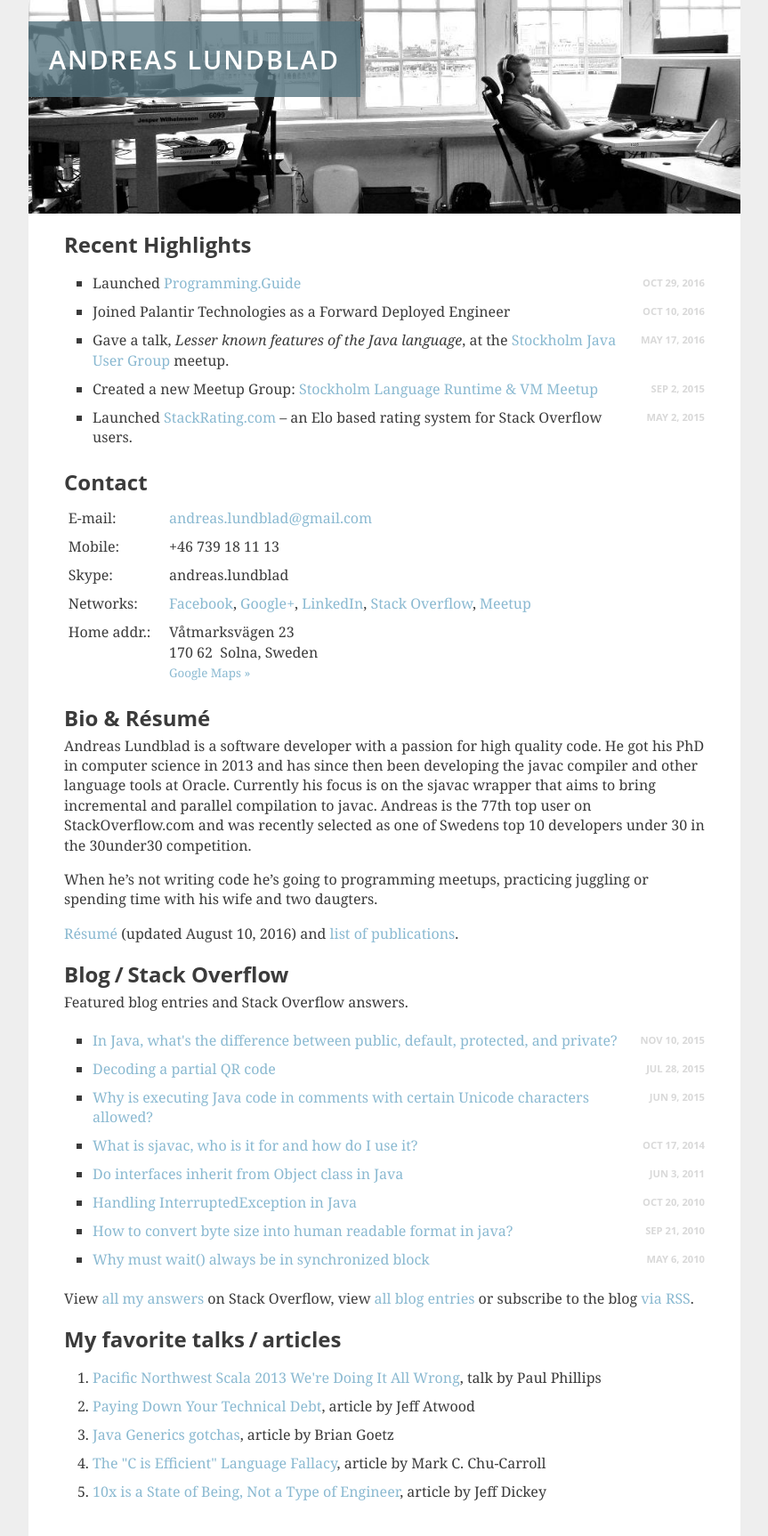
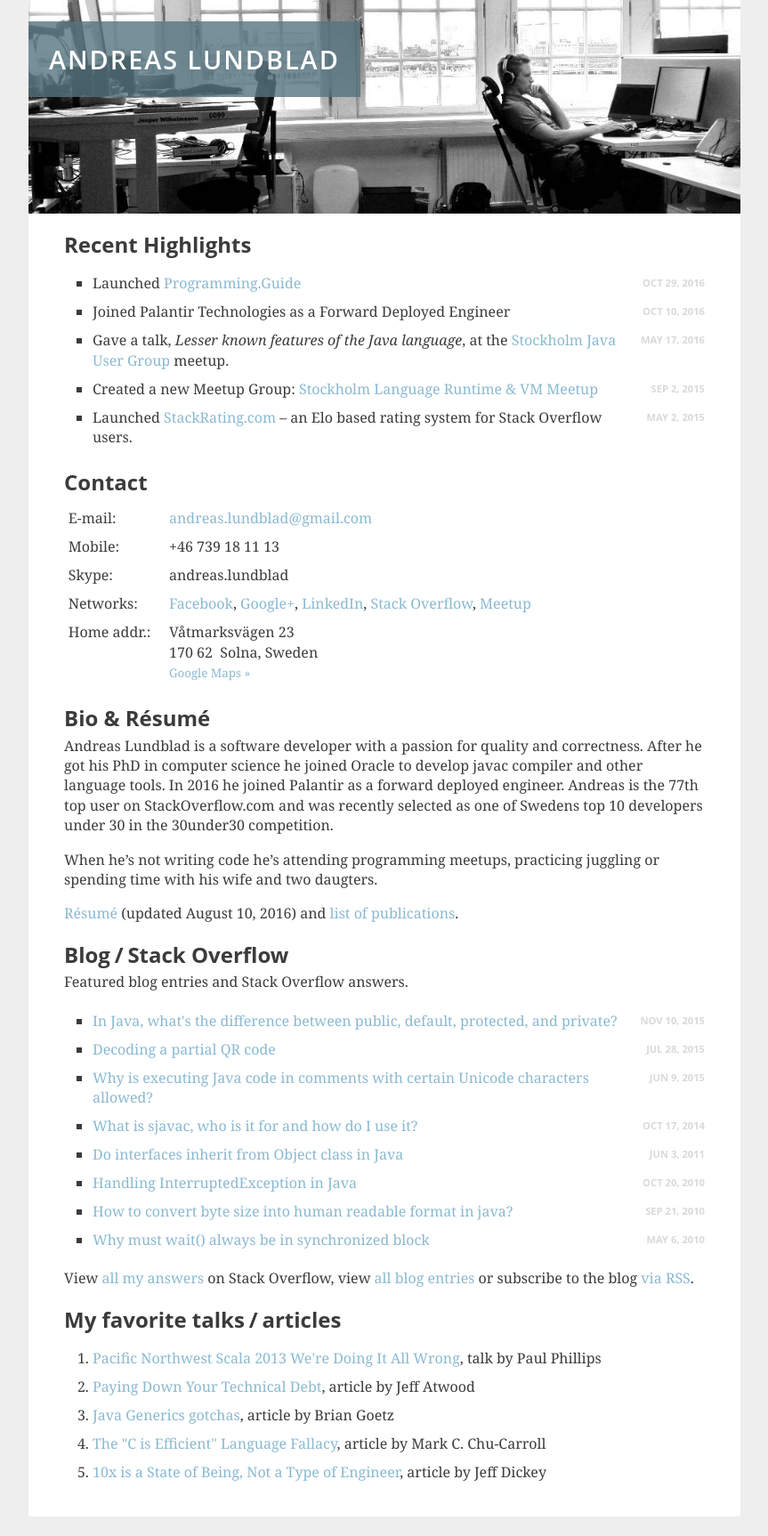
Before and after one commit to aioobe/aioobe.github.io, a Jekyll site: the page built from index.html, in a window 1280 px wide. Shown: the whole page at 89% size, without its empty margins (208-1071 px from the left). Built offline with Jekyll 4.4.1, drawn with Linux system fonts in a browser that asks for light colours; after the commit the page ends 1704 px from its top, so only the background shows below that.

Commit message:
Updated bio.

```diff
--- a/index.html
+++ b/index.html
@@ -50,6 +50,7 @@ featured:
     {% endfor %}
 </ul>
 
+
 <h2>Contact</h2>
 <div class="tbl" style="margin-top: .8em">
     <div>
@@ -80,11 +81,12 @@ featured:
 
 
 <h2>Bio &amp; R&eacute;sum&eacute;</h2>
-<p>Andreas Lundblad is a software developer with a passion for high quality code. He got his PhD in computer science in 2013 and has since then been developing the javac compiler and other language tools at Oracle. Currently his focus is on the sjavac wrapper that aims to bring incremental and parallel compilation to javac. Andreas is the 77th top user on StackOverflow.com and was recently selected as one of Swedens top 10 developers under 30 in the 30under30 competition.</p>
+<p>Andreas Lundblad is a software developer with a passion for quality and correctness. After he got his PhD in computer science he joined Oracle to develop javac compiler and other language tools. In 2016 he joined Palantir as a forward deployed engineer. Andreas is the 77th top user on StackOverflow.com and was recently selected as one of Swedens top 10 developers under 30 in the 30under30 competition.</p>
 
-<p>When he&rsquo;s not writing code he&rsquo;s going to programming meetups, practicing juggling or spending time with his wife and two daugters.</p>
+<p>When he&rsquo;s not writing code he&rsquo;s attending programming meetups, practicing juggling or spending time with his wife and two daugters.</p>
 
 <p><a href="resume.html">R&eacute;sum&eacute;</a> (updated {% for p in site.pages %}{% if p.is_resume_page %}{{ p.modification_time }}{% break %}{% endif %}{% endfor %}) and <a href="papers/">list of publications</a>.</p>
+
 
 <h2>Blog&thinsp;/&thinsp;Stack Overflow</h2>
 <p>Featured blog entries and Stack Overflow answers.</p>
@@ -108,8 +110,6 @@ featured:
 <p>View <a href="http://stackoverflow.com/users/276052/aioobe?tab=answers">all my answers</a> on Stack Overflow, view <a href="blog/">all blog entries</a> or subscribe to the blog <a href="{{ "/feed.xml" | prepend: site.baseurl }}">via RSS</a>.</p>
 
 
-
-
 <h2>My favorite talks&thinsp;/&thinsp;articles</h2>
 <ol>
     <li><a href="https://www.youtube.com/watch?v=TS1lpKBMkgg">Pacific Northwest Scala 2013 We're Doing It All Wrong</a>, talk by Paul Phillips</li>
```
